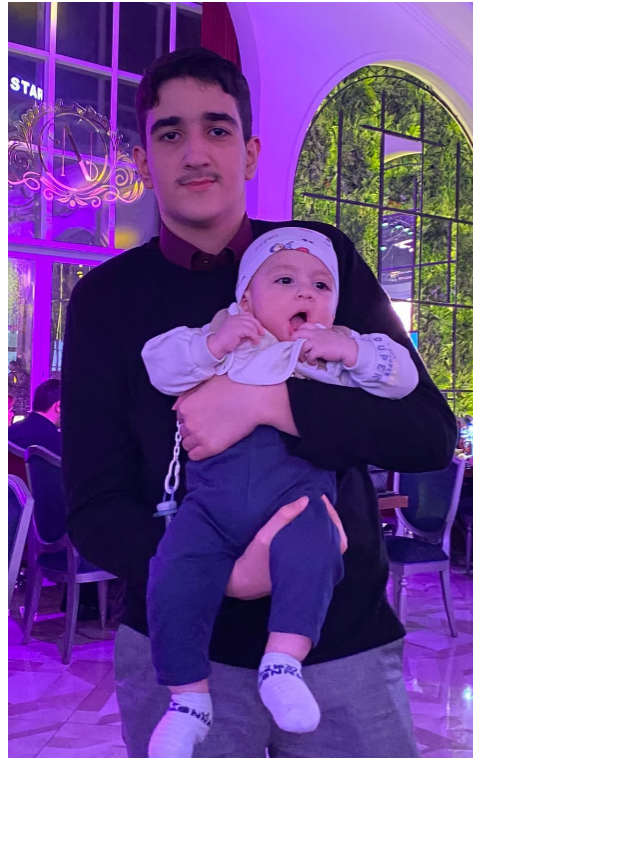
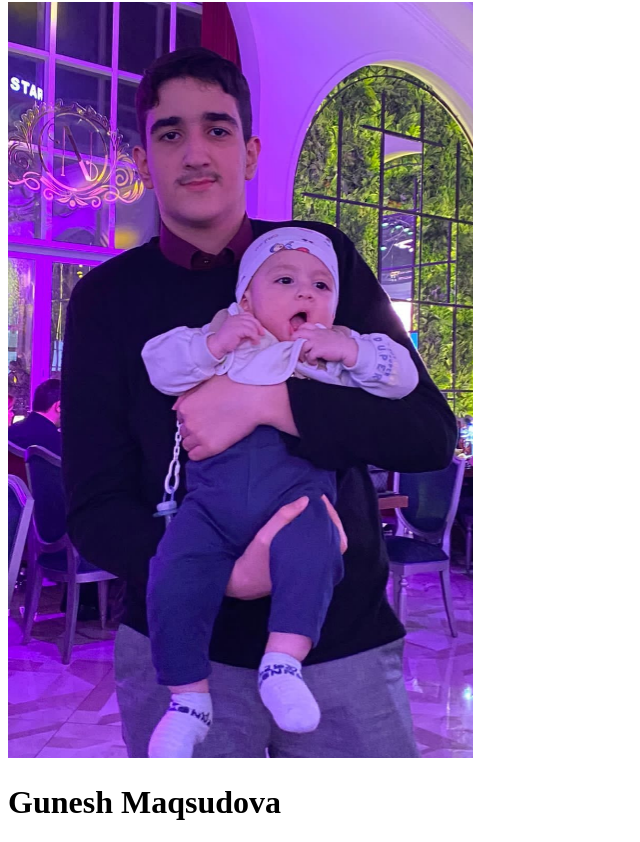
Before and after one commit to mrdlyv/homework, a plain HTML site: page index.html in a window 1280 px wide. Shown: the part 670-1512 px from the top of the page, without its empty margins (0-640 px from the left). Before the commit the page ends 1440 px from the top, so only its background shows below. Drawn offline with Linux system fonts and the light colour scheme.

Commit message:
h1 qoyuldu

```diff
--- a/index.html
+++ b/index.html
@@ -19,6 +19,7 @@
         <h1>Ali Ibadzde</h1>
         <p>Ali qrupumuzun en boyuk,ucaboy sagirdidir.Alinin boyuk baci ve qardasi var.Ali Elmaddin muellimin sevimli sagirdidir</p>
         <img src="image.png" alt="">
+        <h1>Gunesh Maqsudova</h1>
 
 </body>
 
```
